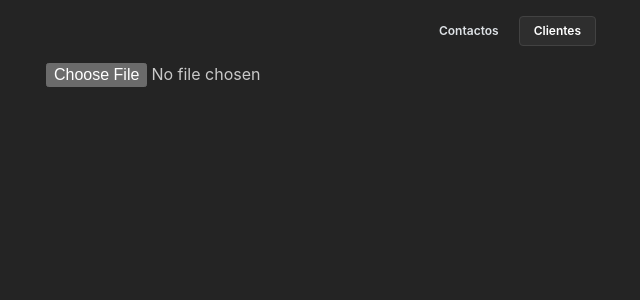
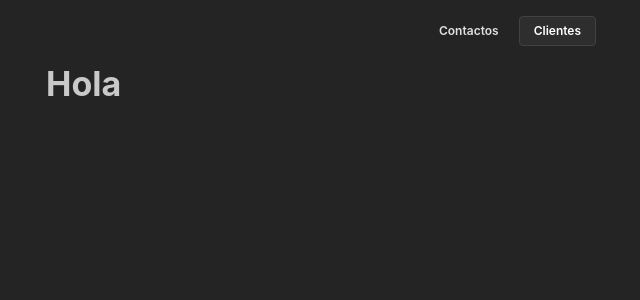
Before and after one commit to jruizsilva/contact-list, a React (Vite) app: page /clientes in a window 1280 px wide. Shown: the top 300 px of the page, without its empty margins (130-770 px from the left). Built offline with nearby package versions, Linux system fonts and the light colour scheme.

Commit message:
customer page on progress

```diff
--- a/src/pages/CustomerPage.tsx
+++ b/src/pages/CustomerPage.tsx
@@ -1,11 +1,11 @@
-import FileInput from "../components/FileInput";
+import { Title } from "@mantine/core";
 
 interface Props {}
 
 export default function CustomerPage(_props: Props): JSX.Element {
   return (
     <>
-      <FileInput />
+      <Title>Hola</Title>
     </>
   );
 }
```
